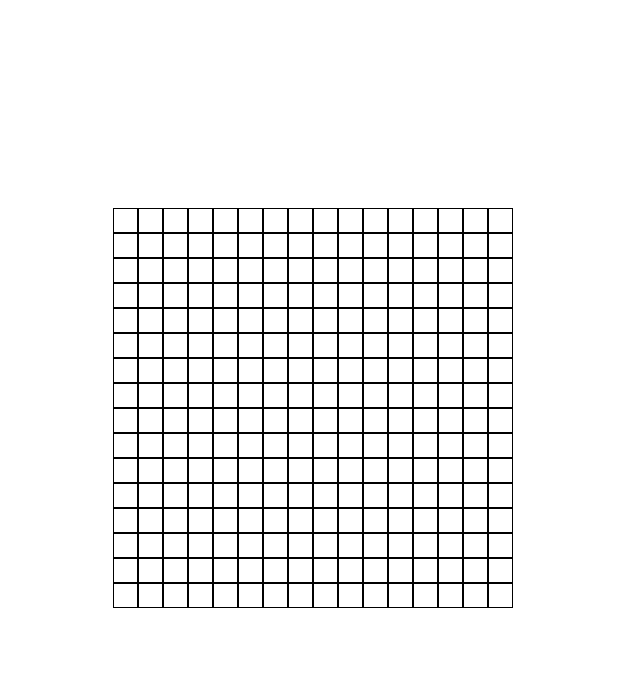
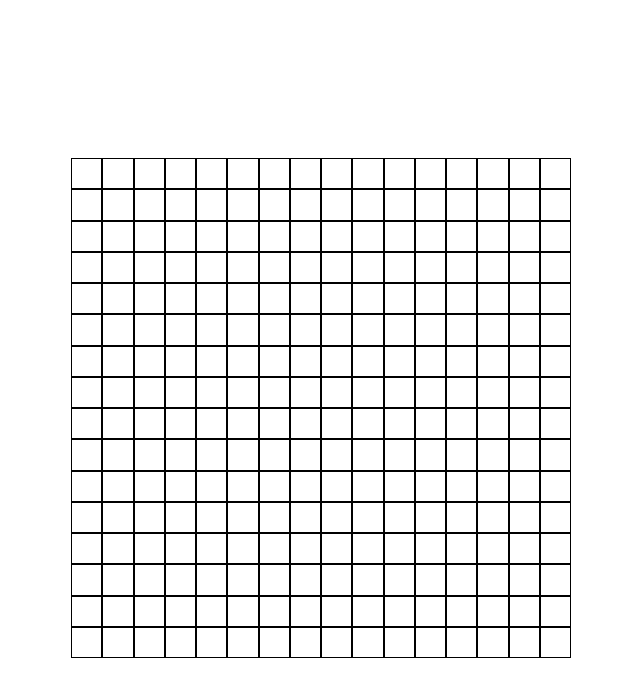
Before and after one commit to Kristopher-Code/etch-a-sketch, a plain HTML site: page index.html in a window 1280 px wide. Shown: the whole page, without its empty margins (327-967 px from the left). Drawn offline with Linux system fonts and the light colour scheme.

Commit message:
Fixed the container resizing

```diff
--- a/js/main.js
+++ b/js/main.js
@@ -1,21 +1,24 @@
 // Grid container.
-const generateGrid = document.querySelector('.container');
+const container = document.querySelector('.container');
+let gridSize = 16;
 
 // Add 16 divs.
 
 createGrid = () => {
-    for (let i = 1; i < 257; i++) {
-        const gridDivs = document.createElement('div');
-        gridDivs.style.cssText = "border: 1px solid black; height: 25px; width: 25px";
-        generateGrid.appendChild(gridDivs);
-        generateGrid.addEventListener("mouseover", changeColour);
+    for (let i = 0; i < gridSize * gridSize; i++) {
+        const grid = document.createElement('div');
+        grid.style.cssText = "border: 1px solid black;";
+        container.appendChild(grid);
+        container.addEventListener("mouseover", changeColour);
+        container.style.gridTemplateColumns = `repeat(${gridSize}, 1fr)`;
+        container.style.gridTemplateRows = `repeat(${gridSize}, 1fr)`;
     }
 };
 
 // Change colour on mouse hover.
 
- changeColour = (e) => {
+changeColour = (e) => {
     e.target.style.backgroundColor = "pink";
 }
 
-createGrid();
+createGrid(gridSize);
--- a/style.css
+++ b/style.css
@@ -8,9 +8,16 @@ body {
   align-items: center;
   justify-content: center;
   min-height: 100vh;
+  height: 100vh;
+  width: 100vw;
+
 }
 
 .container {
   display: grid;
-  grid-template-columns: repeat(16, 25px [col-start]);
+  height: 500px;
+  width: 500px;
+
+
+  /* grid-template-columns: repeat(16, 16px); */
 }
```
